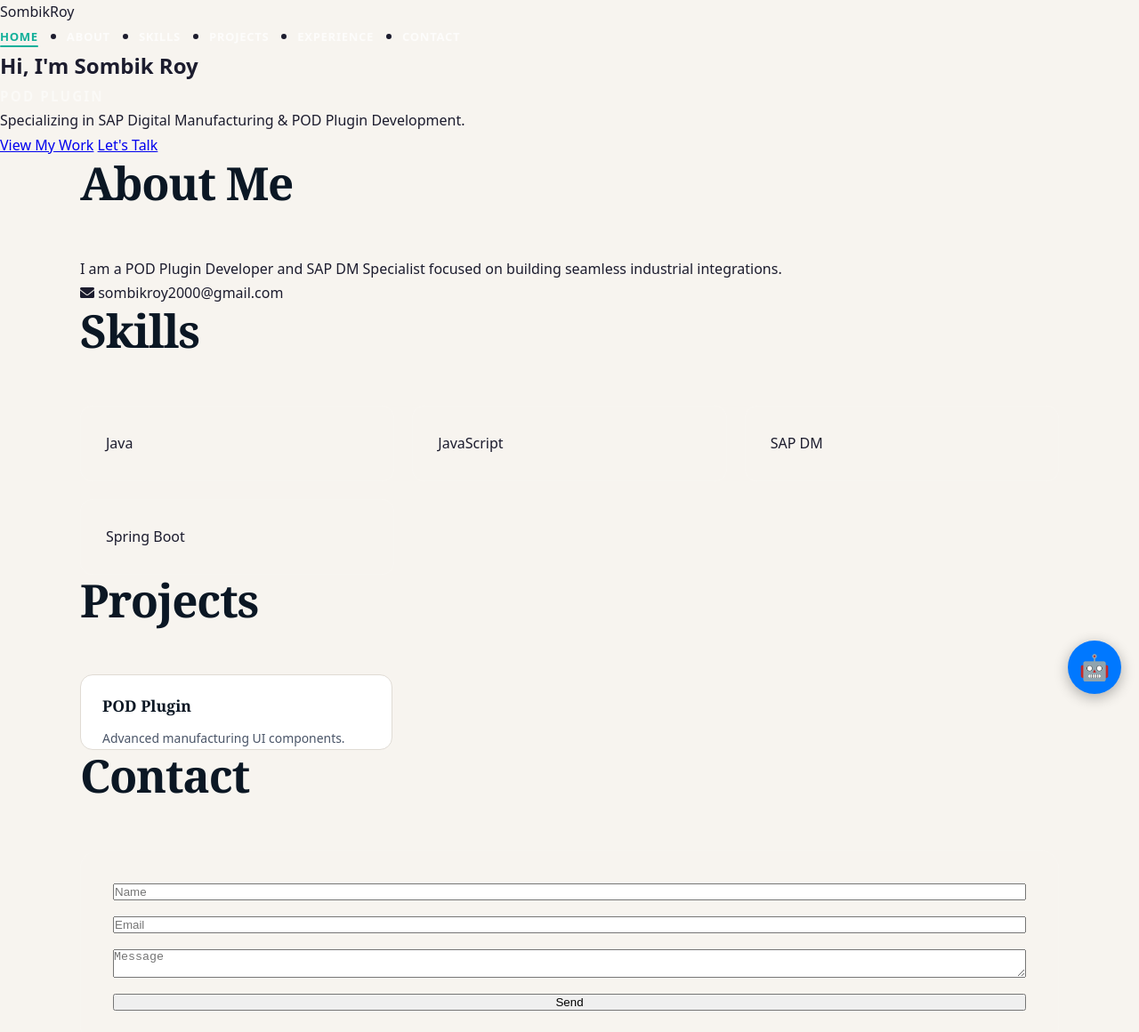
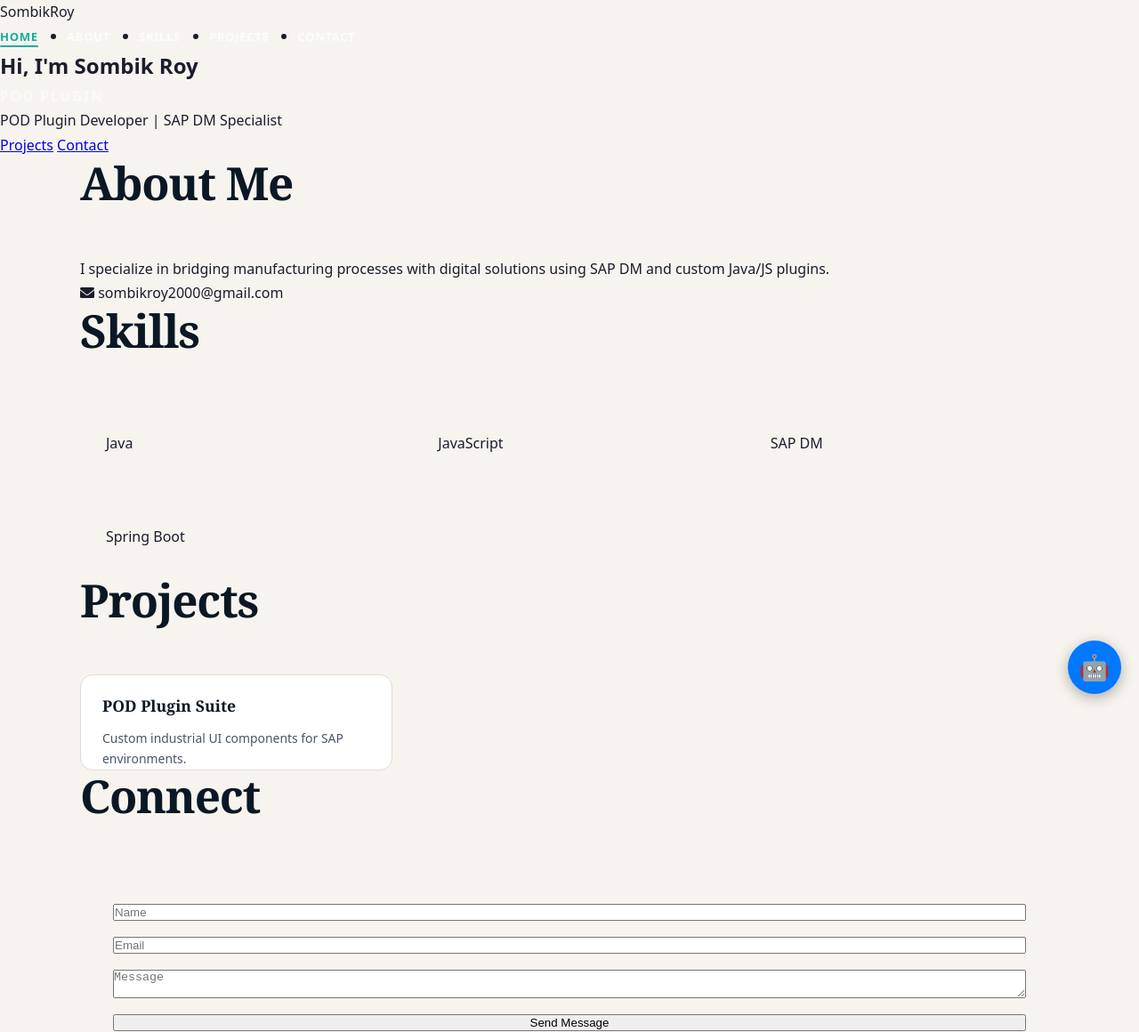
Before and after one commit to sombikroy/sombikroy.github.io, a plain HTML site: page index.html in a window 1280 px wide. Shown: the top 1160 px of the page at 89% size. Drawn offline with Linux system fonts and the light colour scheme.

Commit message:
Update index.html

```diff
--- a/index.html
+++ b/index.html
@@ -13,30 +13,25 @@
     <nav id="navbar">
         <div class="nav-container">
             <div class="logo">Sombik<span>Roy</span></div>
-            <ul class="nav-links" id="navLinks">
+            <ul class="nav-links">
                 <li><a href="#home">Home</a></li>
                 <li><a href="#about">About</a></li>
                 <li><a href="#skills">Skills</a></li>
                 <li><a href="#projects">Projects</a></li>
-                <li><a href="#experience">Experience</a></li>
                 <li><a href="#contact">Contact</a></li>
             </ul>
-            <div class="hamburger" id="hamburger">
-                <i class="fas fa-bars"></i>
-            </div>
+            <div class="hamburger" id="hamburger"><i class="fas fa-bars"></i></div>
         </div>
     </nav>
 
     <section id="home" class="hero-section">
         <div class="hero-content">
             <h1>Hi, I'm <span class="text-gradient">Sombik Roy</span></h1>
-            <div class="typewriter-container">
-                <span class="hero-role"></span>
-            </div>
-            <p>Specializing in SAP Digital Manufacturing & POD Plugin Development.</p>
+            <div class="typewriter-container"><span class="hero-role"></span></div>
+            <p>POD Plugin Developer | SAP DM Specialist</p>
             <div class="hero-cta">
-                <a href="#projects" class="btn-primary">View My Work</a>
-                <a href="#contact" class="btn-secondary">Let's Talk</a>
+                <a href="#projects" class="btn-primary">Projects</a>
+                <a href="#contact" class="btn-secondary">Contact</a>
             </div>
         </div>
     </section>
@@ -44,12 +39,8 @@
     <section id="about" class="about-section">
         <div class="container">
             <h2 class="section-heading">About Me</h2>
-            <div class="about-content">
-                <p>I am a POD Plugin Developer and SAP DM Specialist focused on building seamless industrial integrations.</p>
-                <div class="contact-info-brief">
-                    <p><i class="fas fa-envelope"></i> <span id="aboutEmail">Loading...</span></p>
-                </div>
-            </div>
+            <p>I specialize in bridging manufacturing processes with digital solutions using SAP DM and custom Java/JS plugins.</p>
+            <p><i class="fas fa-envelope"></i> <span id="aboutEmail">sombikroy2000@gmail.com</span></p>
         </div>
     </section>
 
@@ -70,8 +61,8 @@
             <h2 class="section-heading">Projects</h2>
             <div class="projects-grid">
                 <div class="proj-card">
-                    <h3>POD Plugin</h3>
-                    <p>Advanced manufacturing UI components.</p>
+                    <h3>POD Plugin Suite</h3>
+                    <p>Custom industrial UI components for SAP environments.</p>
                 </div>
             </div>
         </div>
@@ -79,21 +70,19 @@
 
     <section id="contact" class="contact-section">
         <div class="container">
-            <h2 class="section-heading">Contact</h2>
+            <h2 class="section-heading">Connect</h2>
             <form id="contactForm" class="contact-form">
                 <input type="text" placeholder="Name" required>
                 <input type="email" placeholder="Email" required>
                 <textarea placeholder="Message" required></textarea>
-                <button type="submit" class="btn-submit"><span>Send</span></button>
+                <button type="submit" class="btn-submit"><span>Send Message</span></button>
             </form>
         </div>
     </section>
 
     <div id="ai-chat-container"></div>
 
-    <footer>
-        <p>&copy; 2024 Sombik Roy</p>
-    </footer>
+    <footer><p>&copy; 2024 Sombik Roy</p></footer>
 
     <script src="script.js" defer></script>
     <script src="Chat.js" defer></script>
```
